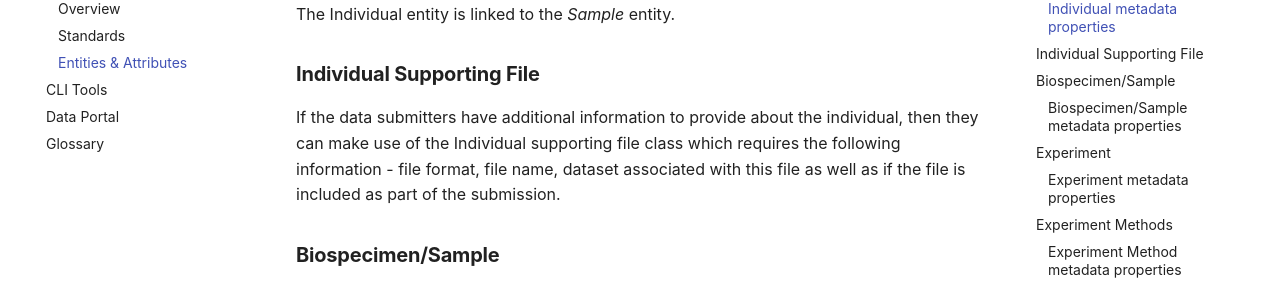
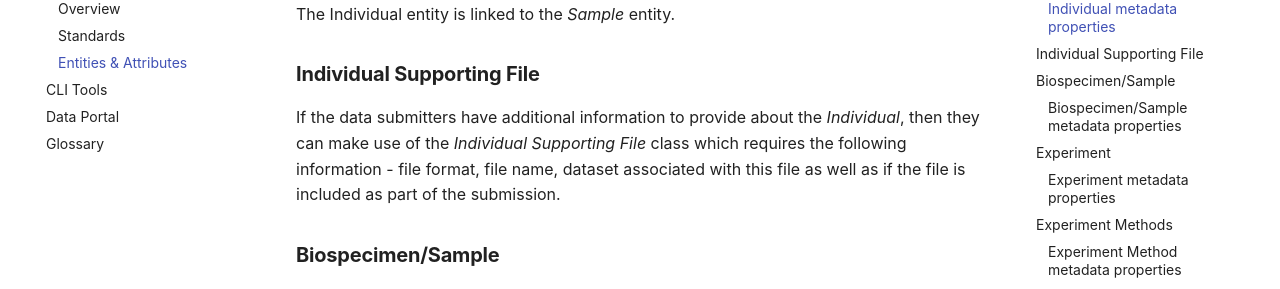
Before and after one commit to ghga-de/docs.ghga.de, an MkDocs documentation site: the page built from user_docs/metadata/entities.md, in a window 1280 px wide and 900 px high, scrolled down 744 px. Shown: the part 153-442 px from the top of the window. Built offline with MkDocs 1.6.1 and Material for MkDocs 9.7.7, drawn with Linux system fonts in a browser that asks for light colours; comment, search, counter and statistics services are not loaded.

```diff
--- a/user_docs/metadata/entities.md
+++ b/user_docs/metadata/entities.md
@@ -20,7 +20,7 @@ The Individual entity is linked to the *Sample* entity.
 
 ### **Individual Supporting File**
 
-If the data submitters have additional information to provide about the individual, then they can make use of the Individual supporting file class which requires the following information -  file format, file name, dataset associated with this file as well as if the file is included as part of the submission.
+If the data submitters have additional information to provide about the *Individual*, then they can make use of the *Individual Supporting File* class which requires the following information -  file format, file name, dataset associated with this file as well as if the file is included as part of the submission.
 
 ### **Biospecimen/Sample**
 
```
